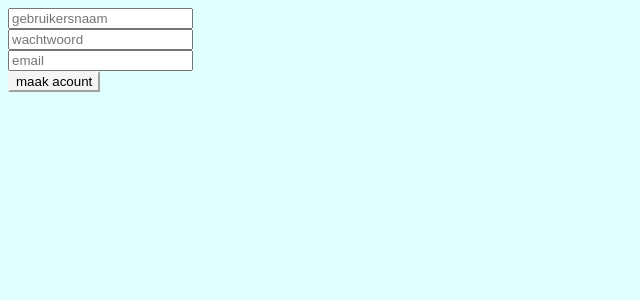
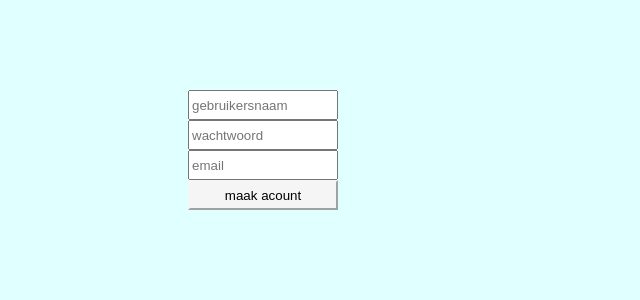
Before and after one commit to Rafaelorr/flask_chat_app, a Flask app: page /create_acount in a window 1280 px wide. Shown: the top 300 px of the page, without its empty margins (0-640 px from the left). Run offline with Flask 3, Linux system fonts and the light colour scheme.

Commit message:
login en create_acount page desgin

```diff
--- a/static/css/create_acount.css
+++ b/static/css/create_acount.css
@@ -4,6 +4,9 @@ body{
 button{
     background-color: whitesmoke;
     border-color: whitesmoke;
+    margin-left: 80px;
+    width: 150;
+    height: 30;
 }
 button:hover{
     background-color: rgb(160, 212, 229);
@@ -14,3 +17,15 @@ button:hover{
     align-items: center;
     justify-content: center;
 }
+input{
+    width: 150;
+    height: 30;
+    margin-left: 80px;
+}
+input::placeholder{
+    height: 25;
+}
+form{
+    margin-top: 90px;
+    margin-left: 100px;
+}
--- a/static/css/login.css
+++ b/static/css/login.css
@@ -2,6 +2,8 @@ button{
     margin-left: 80px;
     background-color: whitesmoke;
     border-color: whitesmoke;
+    width: 150;
+    height: 30;
 }
 button:hover{
     margin-left: 80px;
```
